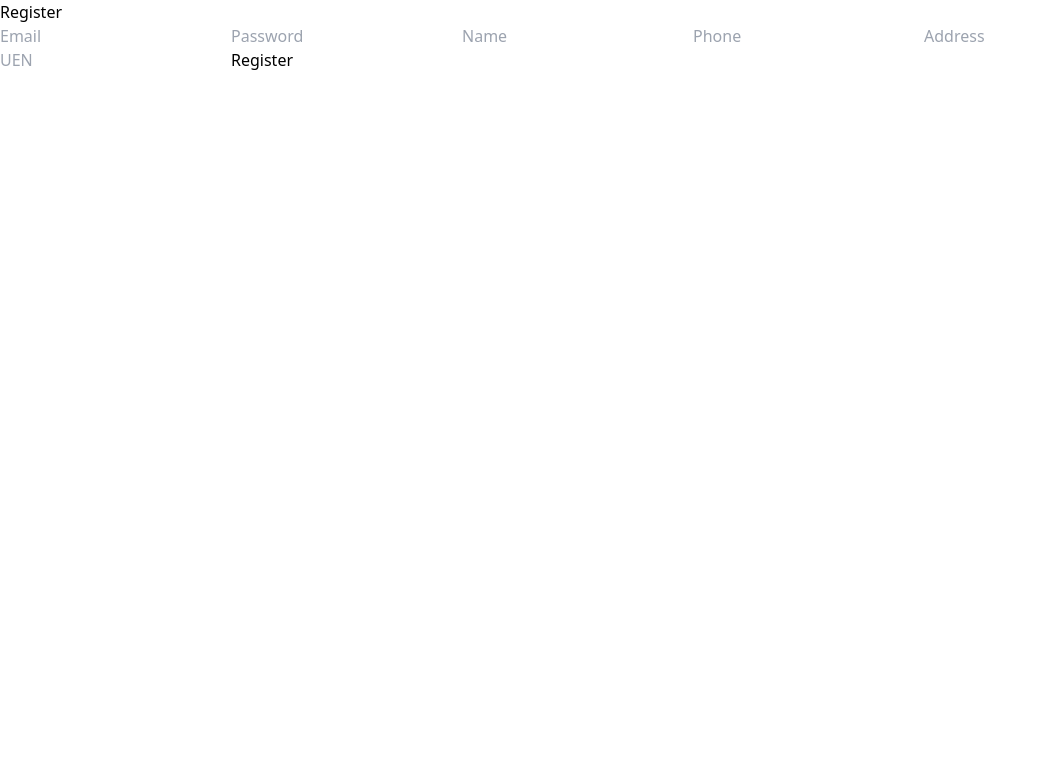
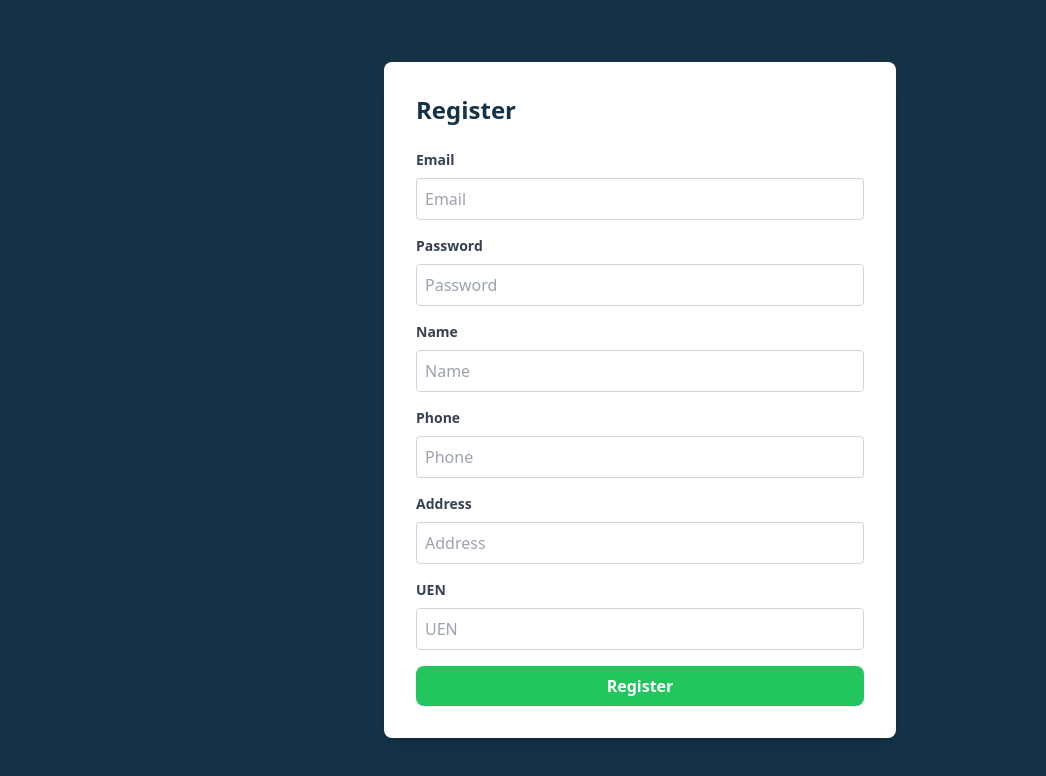
Before and after one commit to prozai/shiokority, a React (Create React App) app in the folder shiokority_merch/: page /register in a window 1280 px wide. Shown: the top 776 px of the page, without its empty margins (0-1046 px from the left). Built offline with nearby package versions, Linux system fonts and the light colour scheme.

Commit message:
View, Edit & Create CSS

```diff
--- a/shiokority_merch/src/views/BankPage.jsx
+++ b/shiokority_merch/src/views/BankPage.jsx
@@ -15,43 +15,55 @@ const BankPage = () => {
   const handleSubmit = async (e) => {
     e.preventDefault();
 
-    // Basic validation to ensure amount is positive
     if (formData.amount <= 0) {
       setMessage("Please enter a valid payment amount.");
       return;
     }
     try {
-      // Use merchantController to handle payment
       const response = await merchantController.processPayment(formData.merch_email, formData.amount);
-      setMessage(response.message); // Display the response message
+      setMessage(response.message);
     } catch (error) {
       setMessage(error.message);
     }
   };
 
   return (
-    <div>
-      <h2>Bank Demo</h2>
-      <form onSubmit={handleSubmit}>
+    <div className="min-h-screen flex items-center justify-center bg-[#153247] p-6">
+      <form onSubmit={handleSubmit} className="bg-white p-8 rounded-lg shadow-lg w-full max-w-lg">
+        <h3 className="text-2xl font-bold mb-6 text-[#153247]">Bank Demo</h3>
+
+        <div className="mb-4">
+          <label htmlFor="merch_email" className="block text-gray-700 text-sm font-bold mb-2">Merchant Email</label>
           <input
             type="email"
             name="merch_email"
             placeholder="Merchant Email"
             value={formData.merch_email}
             onChange={handleChange}
+            className="w-full p-2 border border-gray-300 rounded focus:outline-none focus:ring-2 focus:ring-indigo-500"
             required
           />
+        </div>
+
+        <div className="mb-4">
+          <label htmlFor="amount" className="block text-gray-700 text-sm font-bold mb-2">Payment Amount</label>
           <input
             type="number"
             name="amount"
             placeholder="Payment Amount"
             value={formData.amount}
             onChange={handleChange}
+            className="w-full p-2 border border-gray-300 rounded focus:outline-none focus:ring-2 focus:ring-indigo-500"
             required
           />
-        <button type="submit">Send Payment</button>
+        </div>
+
+        <button type="submit" className="bg-green-500 text-white py-2 px-4 rounded-lg hover:bg-green-600 w-full font-semibold">
+          Send Payment
+        </button>
+
+        {message && <p className="mt-4 text-center text-gray-600">{message}</p>}
       </form>
-      {message && <p>{message}</p>}
     </div>
   );
 };
--- a/shiokority_merch/src/views/Register.jsx
+++ b/shiokority_merch/src/views/Register.jsx
@@ -25,7 +25,7 @@ const Register = () => {
       const response = await merchantController.registerMerchant(formData);
       setMessage(response.message);
       if (response.success) {
-        navigate('/login'); // Redirect to login page on successful registration
+        navigate('/login');
       }
     } catch (error) {
       setMessage(error.message);
@@ -33,56 +33,90 @@ const Register = () => {
   };
 
   return (
-    <div>
-      <h2>Register</h2>
-      <form onSubmit={handleSubmit}>
+    <div className="min-h-screen flex justify-center items-center bg-[#153247] p-6">
+      <form onSubmit={handleSubmit} className="bg-white p-8 rounded-lg shadow-lg w-full max-w-lg">
+        <h3 className="text-2xl font-bold mb-6 text-[#153247]">Register</h3>
+
+        <div className="mb-4">
+          <label htmlFor="merch_email" className="block text-gray-700 text-sm font-bold mb-2">Email</label>
           <input
             type="email"
             name="merch_email"
             placeholder="Email"
             value={formData.merch_email}
             onChange={handleChange}
+            className="w-full p-2 border border-gray-300 rounded focus:outline-none focus:ring-2 focus:ring-indigo-500"
             required
           />
+        </div>
+
+        <div className="mb-4">
+          <label htmlFor="merch_pass" className="block text-gray-700 text-sm font-bold mb-2">Password</label>
           <input
             type="password"
             name="merch_pass"
             placeholder="Password"
             value={formData.merch_pass}
             onChange={handleChange}
+            className="w-full p-2 border border-gray-300 rounded focus:outline-none focus:ring-2 focus:ring-indigo-500"
             required
           />
+        </div>
+
+        <div className="mb-4">
+          <label htmlFor="merch_name" className="block text-gray-700 text-sm font-bold mb-2">Name</label>
           <input
             type="text"
             name="merch_name"
             placeholder="Name"
             value={formData.merch_name}
             onChange={handleChange}
+            className="w-full p-2 border border-gray-300 rounded focus:outline-none focus:ring-2 focus:ring-indigo-500"
           />
+        </div>
+
+        <div className="mb-4">
+          <label htmlFor="merch_phone" className="block text-gray-700 text-sm font-bold mb-2">Phone</label>
           <input
             type="text"
             name="merch_phone"
             placeholder="Phone"
             value={formData.merch_phone}
             onChange={handleChange}
+            className="w-full p-2 border border-gray-300 rounded focus:outline-none focus:ring-2 focus:ring-indigo-500"
           />
+        </div>
+
+        <div className="mb-4">
+          <label htmlFor="merch_address" className="block text-gray-700 text-sm font-bold mb-2">Address</label>
           <input
             type="text"
             name="merch_address"
             placeholder="Address"
             value={formData.merch_address}
             onChange={handleChange}
+            className="w-full p-2 border border-gray-300 rounded focus:outline-none focus:ring-2 focus:ring-indigo-500"
           />
+        </div>
+
+        <div className="mb-4">
+          <label htmlFor="uen" className="block text-gray-700 text-sm font-bold mb-2">UEN</label>
           <input
             type="text"
             name="uen"
             placeholder="UEN"
             value={formData.uen}
             onChange={handleChange}
+            className="w-full p-2 border border-gray-300 rounded focus:outline-none focus:ring-2 focus:ring-indigo-500"
           />
-        <button type="submit">Register</button>
+        </div>
+
+        <button type="submit" className="bg-green-500 text-white py-2 px-4 rounded-lg hover:bg-green-600 w-full font-semibold">
+          Register
+        </button>
+
+        {message && <p className="mt-4 text-center text-gray-600">{message}</p>}
       </form>
-      {message && <p>{message}</p>}
     </div>
   );
 };
```
Lines whose indentation alone changed are shown as unchanged.
